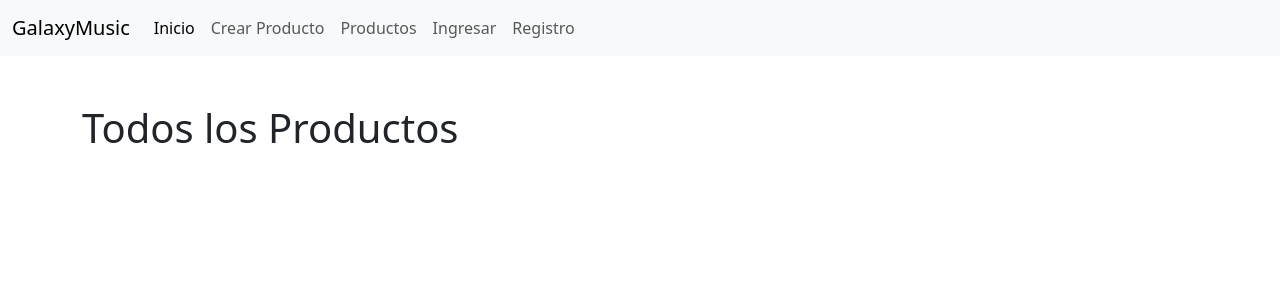
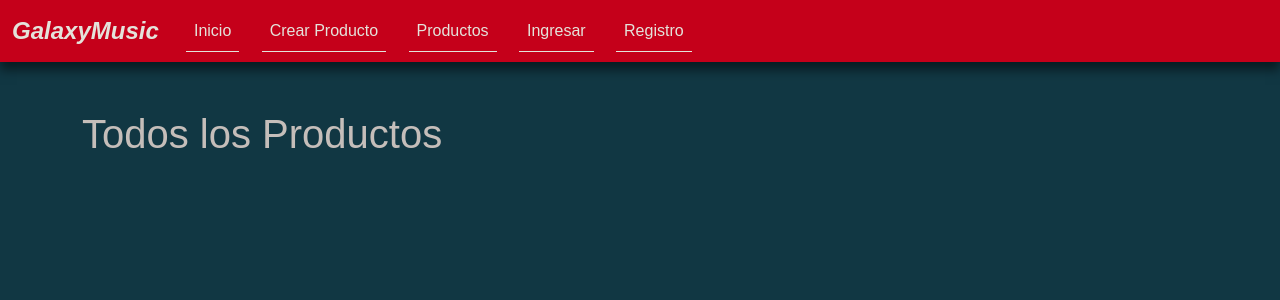
Before and after one commit to ElMatyVeli/GalaxyMusic, a Django app: page /productos/ in a window 1280 px wide. Shown: the top 300 px of the page. Run offline with Django 5.2, Linux system fonts and the light colour scheme; data that the repository does not hold is empty.

Commit message:
Ajuste de URL's y aplicación de CSS principal

```diff
--- a/GalaxyMusic/tienda/templates/Base/base.html
+++ b/GalaxyMusic/tienda/templates/Base/base.html
@@ -9,11 +9,65 @@
             {% endblock %}
         </title>
         <!-- BOOTSTRAP CSS -->
-    <link href="https://cdn.jsdelivr.net/npm/bootstrap@5.3.0/dist/css/bootstrap.min.css" rel="stylesheet">
+        <link
+            href="https://cdn.jsdelivr.net/npm/bootstrap@5.3.0/dist/css/bootstrap.min.css"
+            rel="stylesheet">
         <!-- CSS -->
         {% block css %}
         {% endblock %}
+
+        <style>
+        *{
+            margin: 0;
+            box-sizing: border-box;
+            padding: 0;
+            font-family: Arial, Helvetica, sans-serif;
+            color: var(--quaternary-color);
+            }
+
+            :root {
+                --primary-color: #C5001A;
+                --secondary-color: #E4E3DB;
+                --tertiary-color: #113743;
+                --quaternary-color: #C5BEBA;
+            }
+
+            /* Estilos para el navbar */
+            nav{
+                background-color: var(--primary-color);
+                box-shadow: 0px 8px 10px rgba(0, 0, 0, 0.5);
+                margin-bottom: 3rem;
+            }
+
+            .nav-link, .navbar-brand{
+                color: var(--secondary-color);
+            }
+
+            .nav-link{
+                border-bottom: 0.5px solid var(--secondary-color);
+                margin: 0px 0.7rem;
+            }
+
+            .navbar-brand{
+                font-weight: bold;
+                font-size: 1.5rem;
+                font-style: italic;
+            }
+
+            body{
+                background-color: var(--tertiary-color);
+            }
+
+            .nav-link:hover, .navbar-brand:hover{
+                scale: 1.1;
+                transition: all 0.15s ease-in-out;
+                color: var(--secondary-color);
+            }
+
+    </style>
+
     </head>
+
     <body>
         <!-- NAVBAR -->
         {% include 'Base/navbar.html' %}
@@ -23,8 +77,10 @@
         {% endblock %}
 
         <!-- BOOTSTRAP JS -->
-    <script src="https://cdn.jsdelivr.net/npm/@popperjs/core@2.11.6/dist/umd/popper.min.js"></script>
-    <script src="https://cdn.jsdelivr.net/npm/bootstrap@5.3.0/dist/js/bootstrap.min.js"></script>
+        <script
+            src="https://cdn.jsdelivr.net/npm/@popperjs/core@2.11.6/dist/umd/popper.min.js"></script>
+        <script
+            src="https://cdn.jsdelivr.net/npm/bootstrap@5.3.0/dist/js/bootstrap.min.js"></script>
 
         <!-- BLOCK JS -->
         {% block js %}
--- a/GalaxyMusic/tienda/templates/Base/navbar.html
+++ b/GalaxyMusic/tienda/templates/Base/navbar.html
@@ -1,14 +1,14 @@
 <!-- Navbar -->
-<nav class="navbar navbar-expand-lg navbar-light bg-light">
+<nav class="navbar navbar-expand-lg">
     <div class="container-fluid">
-        <a class="navbar-brand" href="#">GalaxyMusic</a>
+        <a class="navbar-brand" href="{% url 'index' %}">GalaxyMusic</a>
         <button class="navbar-toggler" type="button" data-bs-toggle="collapse" data-bs-target="#navbarNav" aria-controls="navbarNav" aria-expanded="false" aria-label="Toggle navigation">
             <span class="navbar-toggler-icon"></span>
         </button>
         <div class="collapse navbar-collapse" id="navbarNav">
             <ul class="navbar-nav">
                 <li class="nav-item">
-                    <a class="nav-link active" aria-current="page" href="{% url 'index' %}">Inicio</a>
+                    <a class="nav-link" aria-current="page" href="{% url 'index' %}">Inicio</a>
                 </li>
                 <li class="nav-item">
                     <a class="nav-link" href="{% url 'crear_producto' %}">Crear Producto</a> <!-- Enlace a la página de creación de productos -->
--- a/GalaxyMusic/tienda/templates/Producto/productos.html
+++ b/GalaxyMusic/tienda/templates/Producto/productos.html
@@ -1,5 +1,9 @@
 {% extends 'Base/base.html' %}
 {% load static %}
+
+{% block title %}
+GalaxyMusic | Productos
+{% endblock %}
 
 {% block css %}
 <style>
@@ -23,9 +27,17 @@
       <a href="{% url 'detalle_producto' producto.id %}">
         <div class="card">
           {% if producto.foto %}
-                            <img src="{{ producto.foto.url }}" class="card-img-top" alt="{{ producto.nombre }}">
+          <img
+            src="{{ producto.foto.url }}"
+            class="card-img-top"
+            alt="{{ producto.nombre }}"
+          />
           {% else %}
-                            <img src="{% static 'default.jpg' %}" class="card-img-top" alt="Imagen no disponible">
+          <img
+            src="{% static 'default.jpg' %}"
+            class="card-img-top"
+            alt="Imagen no disponible"
+          />
           {% endif %}
           <div class="card-body">
             <h5 class="card-title">{{ producto.nombre }}</h5>
@@ -34,7 +46,12 @@
             <p class="card-text">{{ producto.descripcion }}</p>
             <p class="card-text">Stock:{{ producto.stock }}</p>
             <div class="d-flex justify-content-end">
-                                <a href="#" class="btn btn-sm btn-danger eliminar-producto" data-producto-id="{{ producto.id }}"><i class="fas fa-trash-alt"></i></a>
+              <a
+                href="#"
+                class="btn btn-sm btn-danger eliminar-producto"
+                data-producto-id="{{ producto.id }}"
+                ><i class="fas fa-trash-alt"></i
+              ></a>
             </div>
           </div>
         </div>
@@ -48,26 +65,26 @@
 {% block js %}
 <script src="https://code.jquery.com/jquery-3.6.0.min.js"></script>
 <script>
-    $(document).ready(function() {
-        $(".eliminar-producto").click(function(e) {
+  $(document).ready(function () {
+    $(".eliminar-producto").click(function (e) {
       e.preventDefault();
-            var productoId = $(this).data('producto-id');
+      var productoId = $(this).data("producto-id");
 
       if (confirm("¿Estás seguro de que deseas eliminar este producto?")) {
         $.ajax({
-                    url: '/producto/' + productoId + '/eliminar/', // URL para eliminar producto
-                    type: 'POST',
+          url: "/producto/" + productoId + "/eliminar/", // URL para eliminar producto
+          type: "POST",
           data: {
-                        csrfmiddlewaretoken: '{{ csrf_token }}', // Asegúrate de enviar el token CSRF
+            csrfmiddlewaretoken: "{{ csrf_token }}", // Asegúrate de enviar el token CSRF
           },
-                    success: function(response) {
+          success: function (response) {
             // Recargar la página después de la eliminación del producto
             location.reload();
           },
-                    error: function(xhr, errmsg, err) {
+          error: function (xhr, errmsg, err) {
             // Maneja el error, si lo hay
             console.log(xhr.status + ": " + xhr.responseText);
-                    }
+          },
         });
       }
     });
```
Lines whose indentation alone changed are shown as unchanged.
